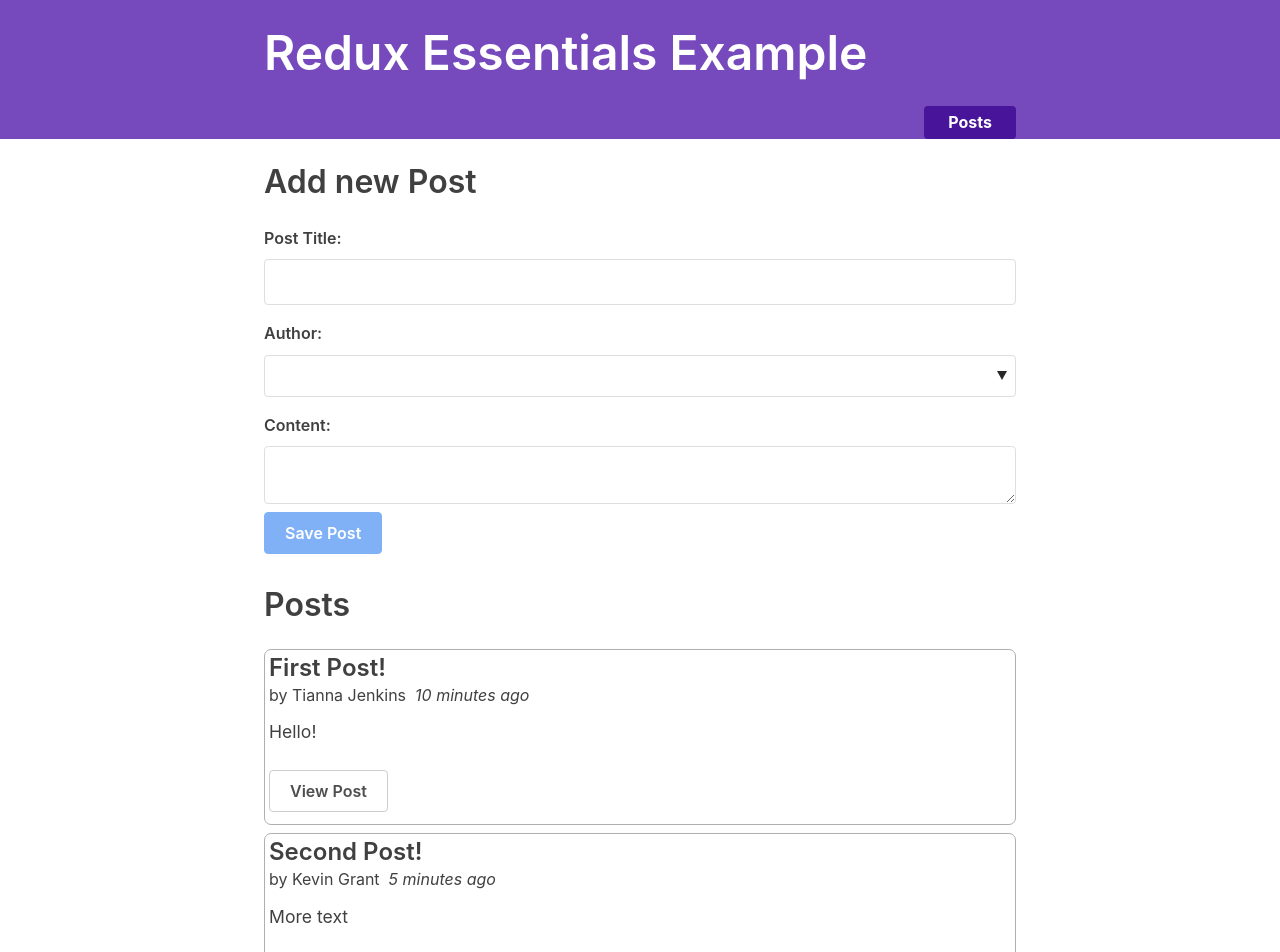
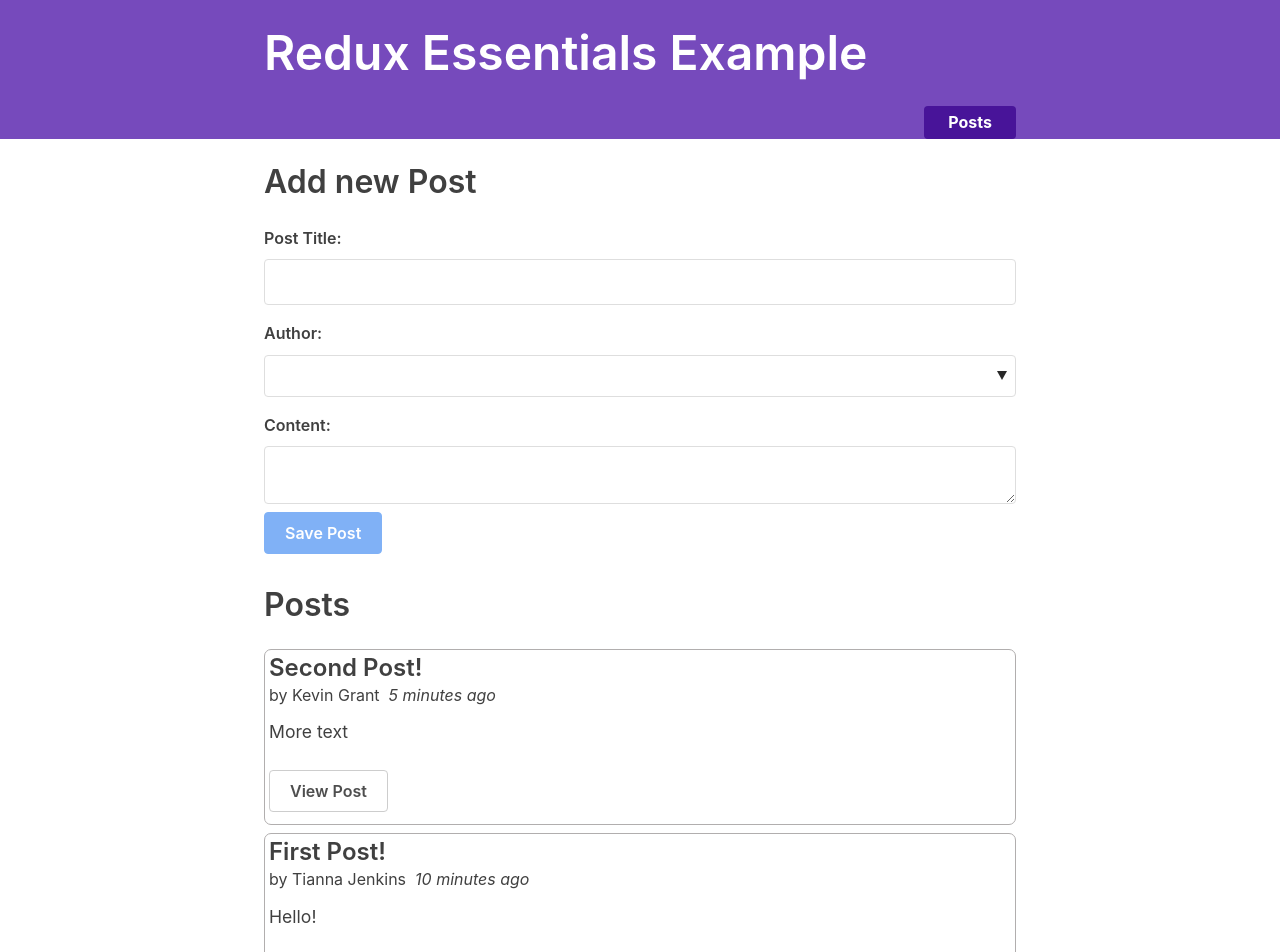
Before and after one commit to 8mamo10/relux, a React (Create React App) app in the folder redux-essentials-example-app/: page / in a window 1280 px wide. Shown: the top 952 px of the page. Built offline with nearby package versions, Linux system fonts and the light colour scheme; what miragejs, txtgen would draw is missing.

Commit message:
Show the latest post on the top

```diff
--- a/redux-essentials-example-app/src/features/posts/PostsList.js
+++ b/redux-essentials-example-app/src/features/posts/PostsList.js
@@ -8,7 +8,9 @@
 export const PostsList = () => {
   const posts = useSelector(state => state.posts)
 
-  const renderPosts = posts.map(post => (
+  const orderedPosts = posts.slice().sort((a, b) => b.date.localeCompare(a.date))
+
+  const renderPosts = orderedPosts.map(post => (
     <article className="post-excerpt" key={post.id}>
       <h3>{post.title}</h3>
       <div>
```
